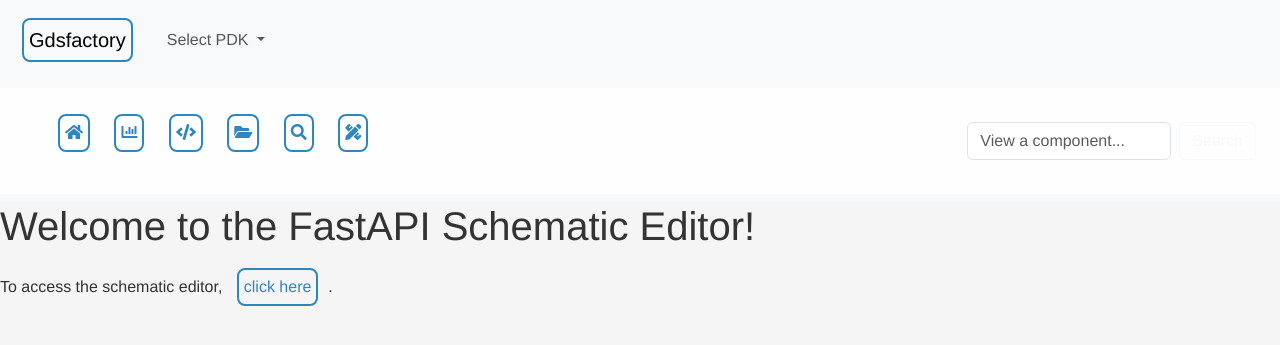
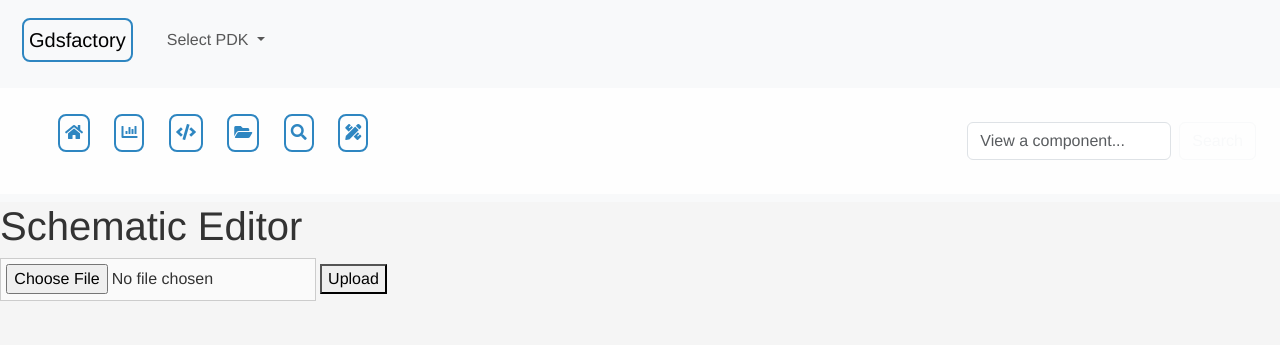
Before and after one commit to gdsfactory/gplugins, a FastAPI app: template gplugins/web/templates/schematic_editor.html.j2 in a window 1280 px wide. Shown: the top 345 px of the page. Run offline with FastAPI, Linux system fonts and the light colour scheme; the template is opened without the code that fills it, so the values that code supplies are empty.

Commit message:
add schematic form

```diff
--- a/gplugins/web/main.py
+++ b/gplugins/web/main.py
@@ -2,12 +2,14 @@ import base64
 import importlib
 import os
 import pathlib
+import shutil
 from glob import glob
 from pathlib import Path
 
 import gdsfactory as gf
+import panel as pn
 import yaml
-from fastapi import FastAPI, Form, HTTPException, Request, status
+from fastapi import FastAPI, File, Form, HTTPException, Request, UploadFile, status
 from fastapi.responses import HTMLResponse, RedirectResponse
 from fastapi.staticfiles import StaticFiles
 from fastapi.templating import Jinja2Templates
@@ -19,6 +21,7 @@ from pydantic import BaseModel
 from starlette.routing import WebSocketRoute
 
 from gplugins.config import PATH
+from gplugins.schematic_editor.schematic_editor import SchematicEditor
 from gplugins.web.middleware import ProxiedHeadersMiddleware
 from gplugins.web.server import LayoutViewServerEndpoint, get_layout_view
 
@@ -34,6 +37,8 @@ app.mount("/static", StaticFiles(directory=PATH.web / "static"), name="static")
 # gdsfiles = StaticFiles(directory=home_path)
 # app.mount("/gds_files", gdsfiles, name="gds_files")
 templates = Jinja2Templates(directory=PATH.web / "templates")
+
+filepath_schematic = PATH.repo / "schematic_editor" / "test.schem.yml"
 
 
 def load_pdk(pdk: str | None = None) -> gf.Pdk:
@@ -73,14 +78,21 @@ async def root(request: Request):
     return templates.TemplateResponse("index.html.j2", {"request": request})
 
 
-@app.get("/schematic_editor", response_class=HTMLResponse)
-def schematic_editor():
-    import panel as pn
+@app.post("/schematic_editor")
+def schematic_editor(
+    request: Request, file: UploadFile = File(...), filepath: str = Form(...)
+):
+    global filepath_schematic
+    filepath_schematic = filepath
 
-    from gplugins.config import PATH
-    from gplugins.schematic_editor.schematic_editor import SchematicEditor
+    # Save the uploaded file
+    dirpath = PATH.extra / "uploaded_files"
+    dirpath.mkdir(parents=True, exist_ok=True)
+    file_location = dirpath / f"{file.filename}"
+    with open(file_location, "wb+") as buffer:
+        shutil.copyfileobj(file.file, buffer)
 
-    editor = SchematicEditor(PATH.module / "schematic_editor" / "test.schem.yml")
+    editor = SchematicEditor(filepath=filepath)
 
     def app(doc):
         pn.extension()
@@ -90,22 +102,18 @@ def schematic_editor():
     return app
 
 
-@app.post("/save_schematic")
-async def save_schematic(data: dict):
+@app.post("/schematic_save")
+async def schematic_save(data: dict):
     """Save schematic data to a file."""
-    with open("schematic_data.yaml", "w") as f:
+    with open(filepath_schematic, "w") as f:
         yaml.dump(data, f)
     return {"status": "success", "message": "Schematic saved successfully"}
 
 
-@app.get("/load_schematic")
-async def load_schematic():
+@app.get("/schematic_load")
+async def schematic_load(request: Request):
     """Load schematic data from a file."""
-    if not os.path.exists("schematic_data.yaml"):
-        raise HTTPException(status_code=404, detail="Schematic file not found.")
-    with open("schematic_data.yaml") as f:
-        data = yaml.safe_load(f)
-    return data
+    return templates.TemplateResponse("schematic_editor.html", {"request": request})
 
 
 @app.get("/pdk-list", response_model=list[str])
--- a/gplugins/web/templates/schematic_editor.html.j2
+++ b/gplugins/web/templates/schematic_editor.html.j2
@@ -1,10 +1,13 @@
-
 {% include 'header.html.j2' %}
 {% include 'navbar.html.j2' %}
 
+
 <body>
-    <h1>Welcome to the FastAPI Schematic Editor!</h1>
-    <p>To access the schematic editor, <a href="/schematic_editor">click here</a>.</p>
+    <h1>Schematic Editor</h1>
+    <form action="/schematic_editor" enctype="multipart/form-data" method="post">
+        <input type="file" name="file">
+        <button type="submit">Upload</button>
+    </form>
 </body>
 
 {% include 'footer.html.j2' %}
```
Also changed, not shown: gplugins/schematic_editor/schematic_editor.py (+10 -10 lines).
